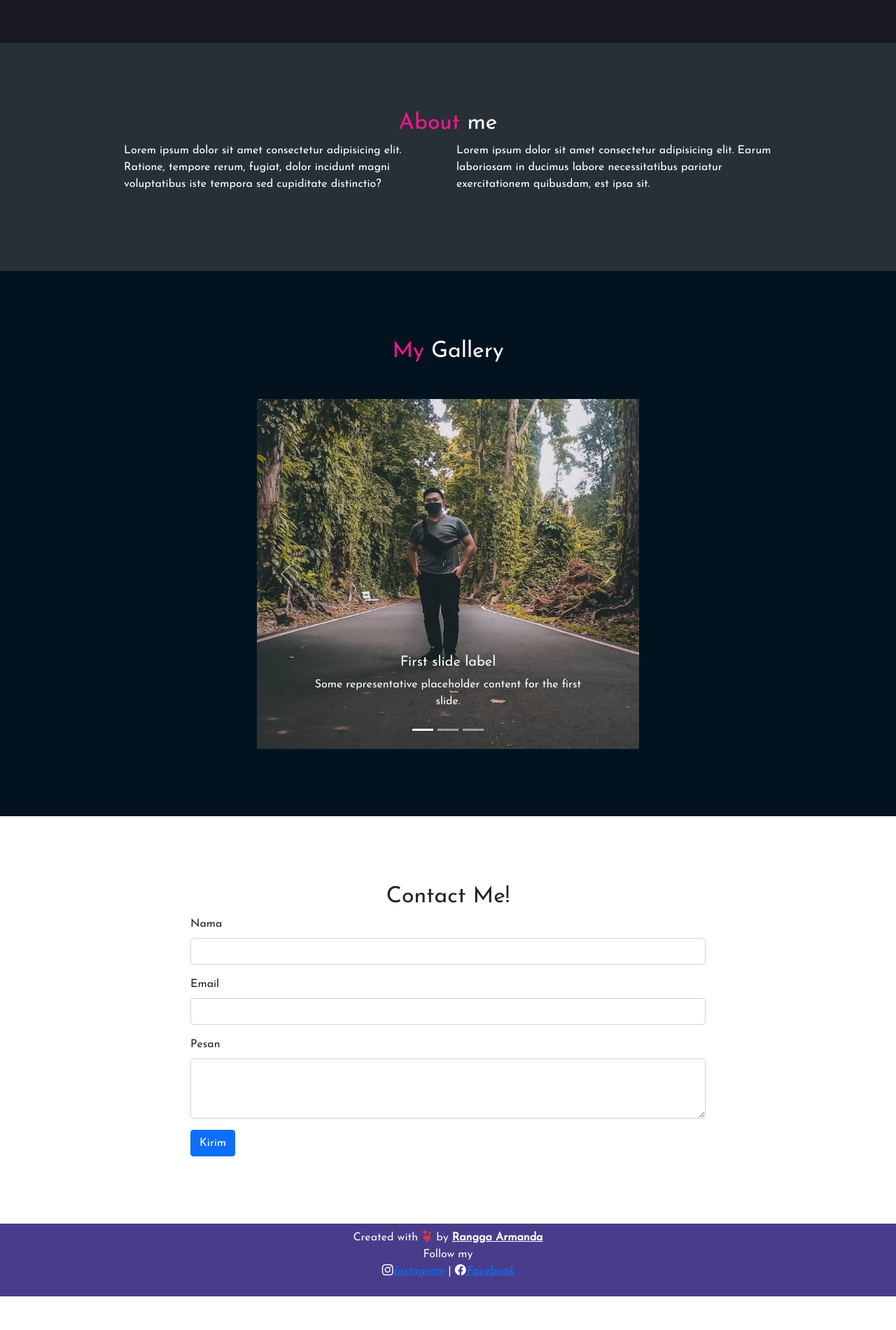
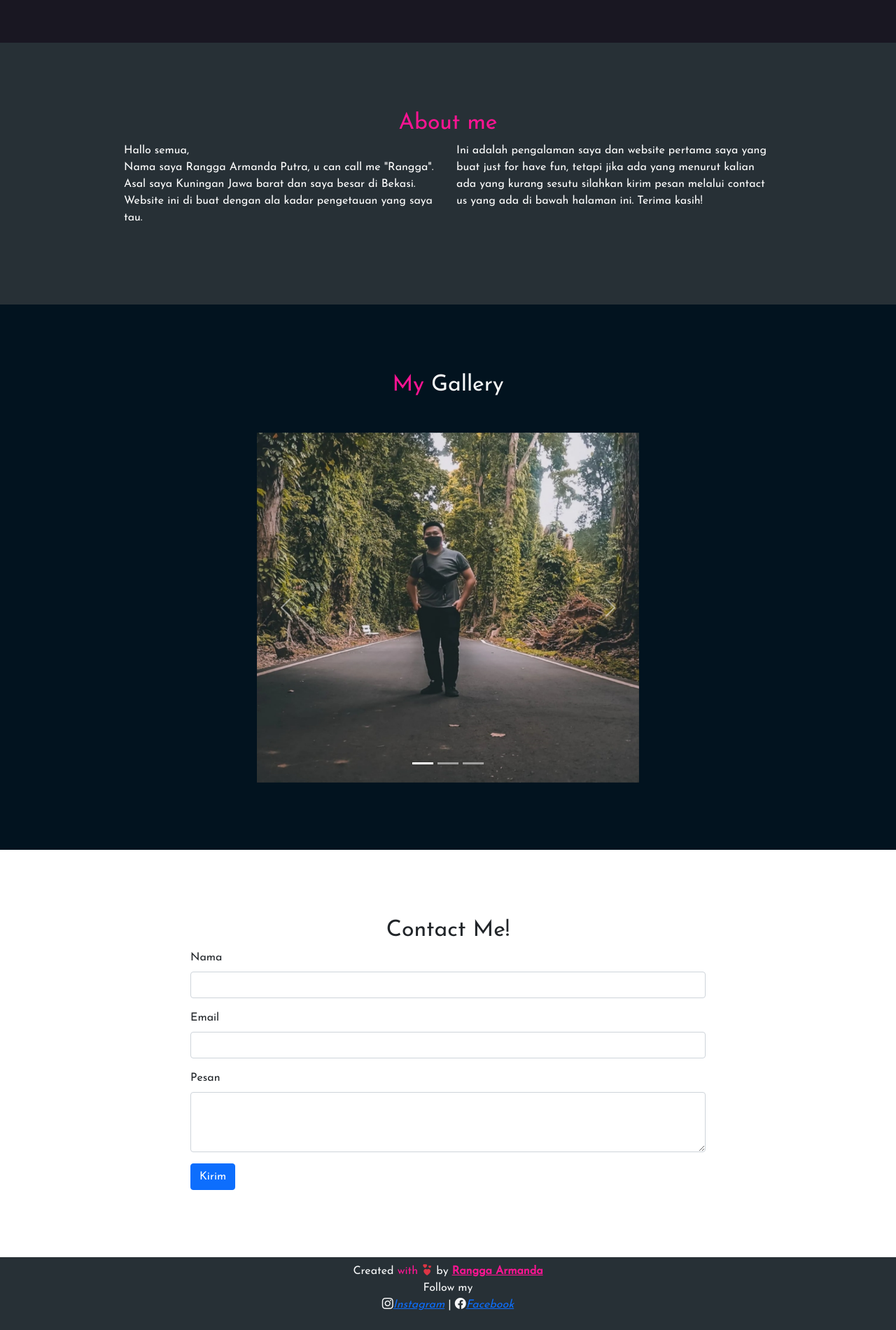
Before and after one commit to NgeBug21/ranggaarmanda.github.io, a plain HTML site: page index.html in a window 1280 px wide. Shown: the part 739-2639 px from the top of the page at 70% size. Before the commit the page ends 2591 px from the top, so only its background shows below. Drawn offline with nearby package versions, Linux system fonts and the light colour scheme.

Commit message:
perbaikan

```diff
--- a/index.html
+++ b/index.html
@@ -71,6 +71,7 @@
         </form>
       </div>
     </nav>
+    <!-- End Navbar -->
 
     <!-- Jumbotron -->
     <section class="jumbotron  coverBg text-white position-relative pb-md-3">
@@ -87,27 +88,25 @@
     <!-- End Jumbotron -->
 
   </section>
-    <!-- End Navbar -->
-
-      <!-- Jumbotron -->
-
-    <!-- End Jumbotron -->
-
 
     <!--About  -->
     <section id="about">
       <div class="container">
         <div class="row text-center ">
           <div class="col">
-            <h2><span>About</span>  me</h2>
+            <h2 style="color: deeppink;">About me</h2>
           </div>
         </div>
         <div class="row justify-content-center text-justify ">
           <div class="col-5">
-            <p>Lorem ipsum dolor sit amet consectetur adipisicing elit. Ratione, tempore rerum, fugiat, dolor incidunt magni voluptatibus iste tempora sed cupiditate distinctio?</p>
+            <p>Hallo semua, <br> Nama saya Rangga Armanda Putra, u can call me "Rangga". Asal saya Kuningan Jawa barat dan saya
+                besar di Bekasi. Website ini di buat dengan ala kadar pengetauan yang saya tau.
+            </p>
           </div>
           <div class="col-5">
-            <p>Lorem ipsum dolor sit amet consectetur adipisicing elit. Earum laboriosam in ducimus labore necessitatibus pariatur exercitationem quibusdam, est ipsa sit.</p>
+            <p>Ini adalah pengalaman saya dan website pertama saya yang buat just for have fun, tetapi jika ada yang menurut kalian
+                ada yang kurang sesutu silahkan kirim pesan melalui contact us yang ada di bawah halaman ini. Terima kasih!
+            </p>
           </div>
         </div>
       </div>
@@ -131,22 +130,16 @@
                 <div class="carousel-item active" data-bs-interval="10000">
                   <img src="image/Profil.jpeg" class="d-block w-100" alt="...">
                   <div class="carousel-caption d-none d-md-block">
-                    <h5 class="text-white">First slide label</h5>
-                    <p class="text-white">Some representative placeholder content for the first slide.</p>
                   </div>
                 </div>
                 <div class="carousel-item" data-bs-interval="2000">
-                  <img src="image/Profil.jpeg" class="d-block w-100" alt="...">
+                  <img src="image/Cigentis 1.jpg" class="d-block w-100" alt="...">
                   <div class="carousel-caption d-none d-md-block">
-                    <h5 class="text-white">Second slide label</h5>
-                    <p class="text-white">Some representative placeholder content for the second slide.</p>
                   </div>
                 </div>
                 <div class="carousel-item">
-                  <img src="image/Profil.jpeg" class="d-block w-100" alt="...">
+                  <img src="image/Kuningan 1.jpg" class="d-block w-100" alt="...">
                   <div class="carousel-caption d-none d-md-block">
-                    <h5 class="text-white">Third slide label</h5>
-                    <p class="text-white">Some representative placeholder content for the third slide.</p>
                   </div>
                 </div>
               </div>
@@ -209,8 +202,8 @@
     <!-- End Contact -->
 
     <!-- Footer -->
-    <footer class="text-light text-center pb-2 pt-2" style="background-color: darkslateblue;">
-      <p>Created with <i class="bi bi-hearts text-danger"></i> by <a href="https://www.instagram.com/rangga_armanda/" class="text-white fw-bold"> Rangga Armanda</a> <br>
+    <footer class="text-light text-center pb-2 pt-2" style="background-color: #273036;">
+      <p>Created <span>with</span> <i class="bi bi-hearts text-danger"></i> by <a href="https://www.instagram.com/rangga_armanda/" class=" fw-bold" style="color: deeppink;"> Rangga Armanda</a> <br>
       Follow my <br> <i class="bi bi-instagram"><a href="https://www.instagram.com/rangga_armanda/">Instagram</a></i> | <i class="bi bi-facebook"><a href="...">Facebook</a></i>
       </p>
     </footer>
--- a/nyoba.css
+++ b/nyoba.css
@@ -61,3 +61,4 @@ section {
 #about {
     background-color: #273036;
     color: white;
+}
```
Also changed, not shown: image/Cigentis 1.jpg (added), image/Kuningan 1.jpg (added), image/jumbotron.jpeg (deleted).
